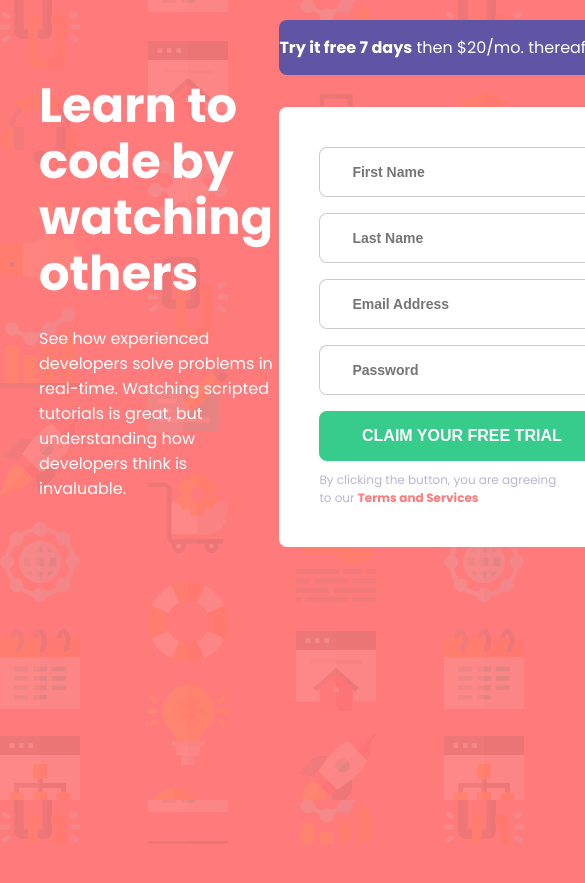
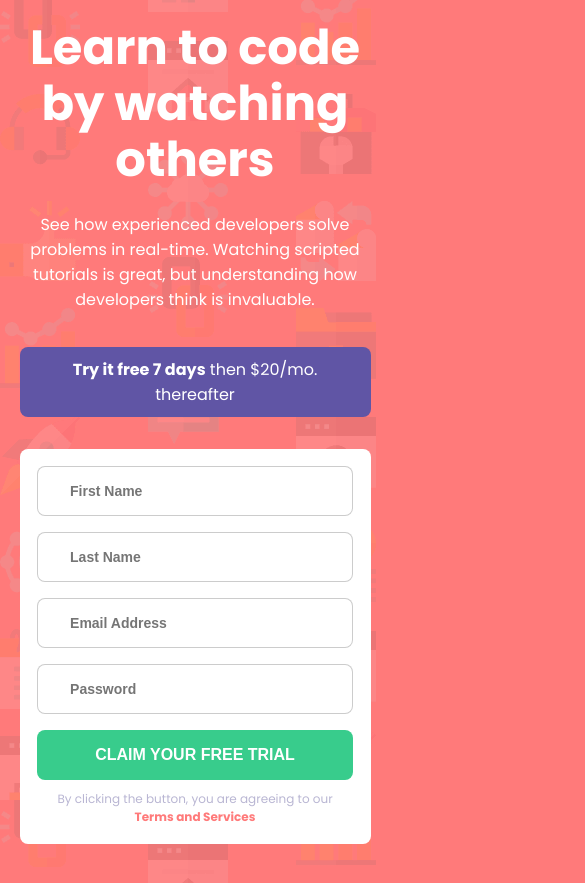
Before and after one commit to benmez1n/intro-component-with-signup-form, a plain HTML site: page index.html in a window 390 px wide. Shown: the top 883 px of the page, 585 px wide, since content can reach past the window. Before the commit the page ends 844 px from the top, so only its background shows below. Drawn offline with Linux system fonts and the light colour scheme.

Commit message:
Media Queries

```diff
--- a/styles/styles.scss
+++ b/styles/styles.scss
@@ -32,7 +32,6 @@ main{
             }
         }
         &:last-child{
-            width:90%;
             div:first-child
             {
                 width: 100%;
@@ -47,7 +46,7 @@ main{
                 }
             }
             .form{
-                padding:40px;
+                padding:5%;
                 background-color: #FFF;
                 border-radius: $radius;
                 form{
@@ -94,3 +93,24 @@ main{
         }
     }
 }
+/*----------Media Queries-----------*/
+@media screen and (max-width:769px) {
+    body{
+        font-size: 14px;
+    }
+    main{
+        grid-template-columns: repeat(1,1fr);
+        width:90%;
+        text-align: center;
+        margin-bottom: 10%;
+        section:first-child{
+            margin:0;
+        }
+        section:last-child{
+            margin-top:10%;
+            div:first-child{
+                padding:10px 2rem;
+            }
+        }
+    }
+}
```
Also changed, not shown: styles/styles.css, 1 other file.
